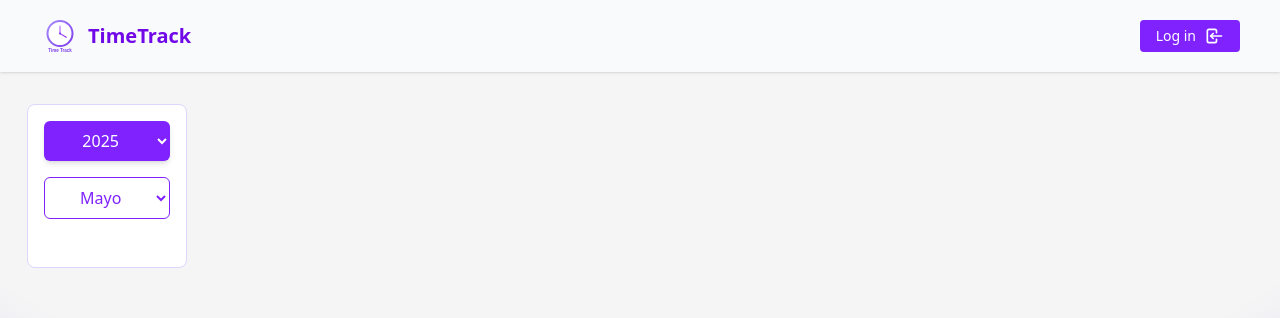
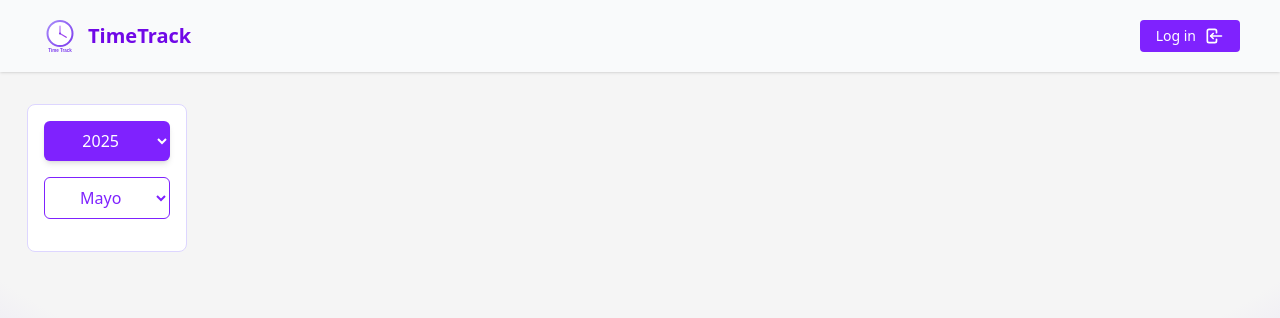
Before and after one commit to Sergiomsrs/timetrack-ui, a React (Vite) app: page /fichajes in a window 1280 px wide. Shown: the top 318 px of the page. Built offline with nearby package versions, Linux system fonts and the light colour scheme.

Commit message:
fix: corregir la estructura del botón de añadir registro en DatePicker para mejorar la legibilidad

```diff
--- a/src/components/DatePicker.jsx
+++ b/src/components/DatePicker.jsx
@@ -94,17 +94,17 @@ export const DatePicker = ({ activeTab, setActiveTab, setIsModalAddOpen, selecte
         </select>
       </div>
 
+        {auth.role == "ADMIN" &&
       <div className='w-full'>
 
-        {auth.role == "ADMIN" &&
           <button
             className="w-full text-sm rounded-md border px-4 py-2 text-violet-600 hover:text-amber-50 hover:bg-violet-600 cursor-pointer"
             onClick={() => setIsModalAddOpen(true)}
           >
             Añadir registro
           </button>
+      </div>
         }
-      </div>
 
       <div className='w-full'>
 
```
